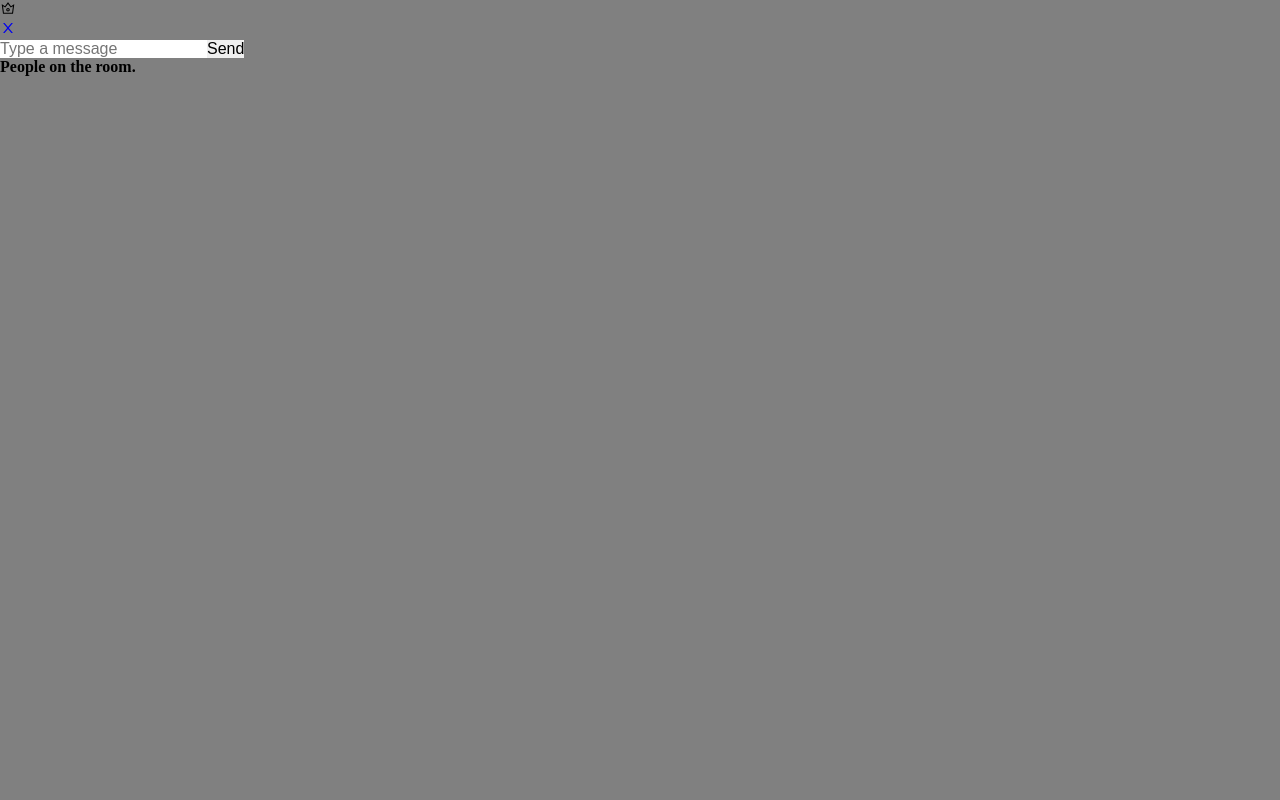
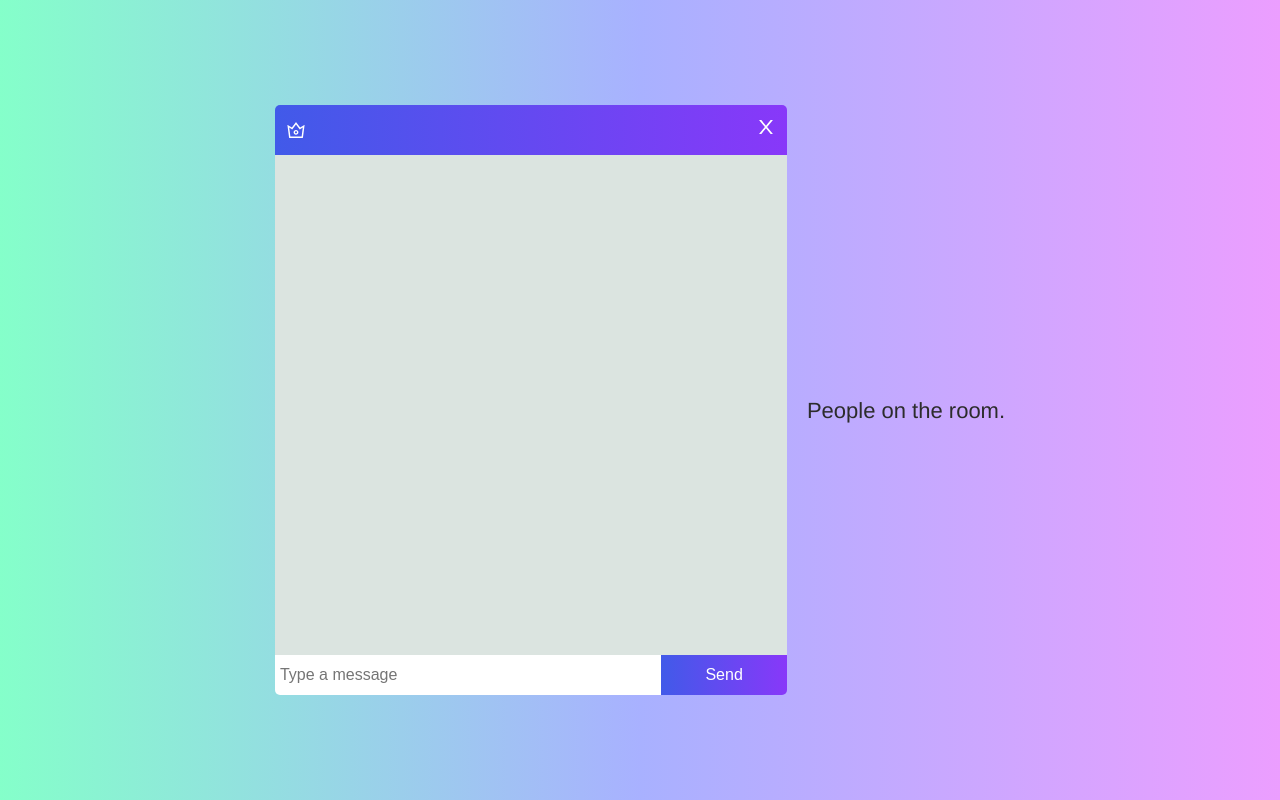
Before and after one commit to bethebikash/chat-app, a React (Create React App) app in the folder client/: page /chat in a window 1280 px wide. Built offline with nearby package versions, Linux system fonts and the light colour scheme.

Commit message:
Styling the application.

```diff
--- a/client/src/App.js
+++ b/client/src/App.js
@@ -2,12 +2,15 @@ import React from 'react';
 import { BrowserRouter as Router, Route } from 'react-router-dom';
 import Chat from './components/Chat/Chat';
 import Join from './components/Join/Join';
-import styled from '@emotion/styled'
+import styled from '@emotion/styled';
 
 const StyledApp = styled('div')`
-    background: gray;
-    height: 100vh;
-    width; 100vw;
+  background-image: linear-gradient(90deg, hsla(154, 100%, 76%, 1) 0%, hsla(234, 100%, 83%, 1) 50%, hsla(288, 100%, 81%, 1) 100%);
+  height: 100vh;
+  width: 100vw;
+  display: flex;
+  justify-content: center;
+  align-items: center;
 `;
 
 const App = () => (
--- a/client/src/components/Chat/Chat.jsx
+++ b/client/src/components/Chat/Chat.jsx
@@ -5,8 +5,23 @@ import InfoBar from '../InfoBar/InfoBar';
 import Input from '../Input/Input';
 import Messages from '../Messages/Messages';
 import RoomInfo from '../RoomInfo/RoomInfo';
+import styled from '@emotion/styled';
 
 let socket;
+
+const StyledWrapper = styled('div')`
+    display: flex;
+    flex-direction: row;
+    gap: 20px;
+`;
+
+const StyledMessanger = styled('div')`
+    border-radius: 5px;
+    display: flex;
+    width: 40vw;
+    flex-direction:column;
+    justify-content: space-between;
+`;
 
 const Chat = ({ location }) => {
     const [name, setName] = useState('');
@@ -51,14 +66,16 @@ const Chat = ({ location }) => {
     console.log(message, messages);
 
     return (
-    <div>
-      <div>
+        <StyledWrapper>
+            <StyledMessanger>
                 <InfoBar room={room} />
                 <Messages messages={messages} name={name} />
                 <Input message={message} setMessage={setMessage} sendMessage={sendMessage} />
+            </StyledMessanger>
+            <div>
+                <RoomInfo users={users} />
             </div>
-      <div><RoomInfo users={users} /></div>
-    </div>
+        </StyledWrapper>
     );
 };
 
--- a/client/src/components/InfoBar/InfoBar.jsx
+++ b/client/src/components/InfoBar/InfoBar.jsx
@@ -1,20 +1,47 @@
+import styled from '@emotion/styled';
 import React from 'react';
 import { AiOutlineClose, AiOutlineCrown } from 'react-icons/ai';
 
+const StyledInfoBar = styled('div')`
+    display: flex;
+    justify-content: space-between;
+    align-items: center;
+    height: 30px;
+    padding: 10px;
+    font-size: 22px;
+    color: #ffffff;
+    background: linear-gradient(to right, #415ae9 0%, #8838f9 100%);
+    overflow: hidden;
+    border-radius: 5px 5px 0 0;
+`;
+
+const StyledHeader = styled('div')`
+    display: flex;
+    align-items: center;
+    gap: 5px;
+`;
+
+const StyledLink = styled('a')`
+    color: #ffffff;
+    &:hover {
+        color: #ffffff;
+    }
+`;
+
 const InfoBar = ({ room }) => {
-  return (
-    <div>
-      <div>
-        <AiOutlineCrown />
-        <h3>{room}</h3>
-      </div>
-      <div>
-        <a href="/">
-          <AiOutlineClose />
-        </a>
-      </div>
-    </div>
-  );
+    return (
+        <StyledInfoBar>
+            <StyledHeader>
+                <AiOutlineCrown />
+                <span>{room}</span>
+            </StyledHeader>
+            <div>
+                <StyledLink href="/">
+                    <AiOutlineClose />
+                </StyledLink>
+            </div>
+        </StyledInfoBar>
+    );
 };
 
 export default InfoBar;
--- a/client/src/components/Input/Input.jsx
+++ b/client/src/components/Input/Input.jsx
@@ -1,9 +1,34 @@
+import styled from '@emotion/styled';
 import React from 'react';
+
+const StyledForm = styled('form')`
+    display: flex;
+    justify-content: space-between;
+`;
+
+const StyledInput = styled('input')`
+    height: 30px;
+    padding: 5px;
+    width: 75%;
+    border-radius: 0 0  0 5px ;
+    align-self: stretch;
+`;
+
+const StyledButton = styled('button')`
+    background: linear-gradient(to right, #415ae9 0%, #8838f9 100%);
+    font-weight: 500;
+    color: #ffffff;
+    height: 40px;
+    width: 25%;
+    padding: 5px;
+    border-radius: 0 0 5px 0;
+    cursor: pointer;
+`;
 
 const Input = ({ message, setMessage, sendMessage }) => {
     return (
-    <form>
-      <input
+        <StyledForm>
+            <StyledInput
                 type="text"
                 placeholder="Type a message"
                 value={message}
@@ -12,8 +37,8 @@ const Input = ({ message, setMessage, sendMessage }) => {
                 }}
                 onKeyPress={(event) => (event.key === 'Enter' ? sendMessage(event) : null)}
             />
-      <button onClick={(event) => sendMessage(event)}>Send</button>
-    </form>
+            <StyledButton onClick={(event) => sendMessage(event)}>Send</StyledButton>
+        </StyledForm>
     );
 };
 
--- a/client/src/components/Join/Join.jsx
+++ b/client/src/components/Join/Join.jsx
@@ -1,27 +1,60 @@
+import styled from '@emotion/styled';
 import React, { useState } from 'react';
 import { Link } from 'react-router-dom';
+
+const StyledWrapper = styled('div')`
+    background-color: #f5faf9;
+    padding: 30px;
+    border-radius: 5px;
+`;
+
+const StyledHeader = styled('h2')`
+    font-size: 24px;
+    text-align: center;
+    border-bottom: 3px solid #69e76f;
+    margin-bottom: 20px;
+`;
+
+const StyledInput = styled('input')`
+    border-bottom: 2px solid #70faff;
+    height: 30px;
+    margin-bottom: 10px;
+    padding: 5px;
+`;
+
+const StyledButton = styled('button')`
+    background: linear-gradient(to right, #43e97b 0%, #38f9d7 100%);
+    font-weight: bold;
+    color: #01110a;
+    width: 100%;
+    height: 30px;
+    padding: 5px;
+    margin-top: 10px;
+    cursor: pointer;
+`;
 
 const Join = () => {
     const [name, setName] = useState('');
     const [room, setRoom] = useState('');
 
     return (
-        <div className="outer-wraper">
-            <div className="inner-wraper">
-                <h1>Join</h1>
-                <div>
-                    <input placeholder="Name" type="text" className="joinInput" onChange={(event) => setName(event.target.value)} />
-                </div>
-                <div>
-                    <input placeholder="Room" type="text" className="joinInput" onChange={(event) => setRoom(event.target.value)} />
-                </div>
-                <Link onClick={(event) => (!name || !room ? event.preventDefault() : null)} to={`/chat?name=${name}&room=${room}`}>
-                    <button className="button" type="submit">
-                        Join
-                    </button>
-                </Link>
+        <StyledWrapper>
+            <StyledHeader>Join</StyledHeader>
+            <div>
+                <StyledInput placeholder="Name" type="text" onChange={(event) => setName(event.target.value)} />
             </div>
-        </div>
+            <div>
+                <StyledInput placeholder="Room" type="text" onChange={(event) => setRoom(event.target.value)} />
+            </div>
+            <Link
+                onClick={(event) => (!name || !room ? event.preventDefault() : null)}
+                to={`/chat?name=${name}&room=${room}`}
+            >
+                <StyledButton className="button" type="submit">
+                    Join
+                </StyledButton>
+            </Link>
+        </StyledWrapper>
     );
 };
 
--- a/client/src/components/Message/Message.jsx
+++ b/client/src/components/Message/Message.jsx
@@ -1,5 +1,44 @@
+import styled from '@emotion/styled';
 import React from 'react';
 import ReactEmoji from 'react-emoji';
+
+const StyledMessageIn = styled('div')`
+    display: flex;
+    gap: 5px;
+    align-items: center;
+    margin: 10px 0;
+    justify-content: flex-start;
+`;
+
+const StyledMessageOut = styled('div')`
+    display: flex;
+    gap: 5px;
+    align-items: center;
+    margin: 10px 0;
+    justify-content: flex-end;
+`;
+
+const StyledUser = styled('div')`
+    font-weight: 100;
+    font-size: 14px;
+    color: #6e6e6e;
+`;
+
+const StyledMyText = styled('div')`
+    background: blue;
+    color: #ffffff;
+    display: inline-block;
+    padding: 3px 8px;
+    border-radius: 50px;
+`;
+
+const StyledOthersText = styled('div')`
+    background: white;
+    color: #000000;
+    display: inline-block;
+    padding: 3px 8px;
+    border-radius: 50px;
+`;
 
 const Message = ({ message: { user, text }, name }) => {
     let isSendByCurrentUser = false;
@@ -11,19 +50,19 @@ const Message = ({ message: { user, text }, name }) => {
     }
 
     return isSendByCurrentUser ? (
-    <div>
-      <p>{trimmedName}</p>
-      <div>
+        <StyledMessageOut>
+            <StyledUser>{trimmedName}</StyledUser>
+            <StyledMyText>
                 <p>{ReactEmoji.emojify(text)}</p>
-      </div>
-    </div>
+            </StyledMyText>
+        </StyledMessageOut>
     ) : (
-    <div>
-      <div>
+        <StyledMessageIn>
+            <StyledOthersText>
                 <p>{ReactEmoji.emojify(text)}</p>
-      </div>
-      <p>{user}</p>
-    </div>
+            </StyledOthersText>
+            <StyledUser>{user}</StyledUser>
+        </StyledMessageIn>
     );
 };
 
--- a/client/src/components/Messages/Messages.jsx
+++ b/client/src/components/Messages/Messages.jsx
@@ -1,16 +1,23 @@
+import styled from '@emotion/styled';
 import React from 'react';
 import ScrollToBottom from 'react-scroll-to-bottom';
 import Message from '../Message/Message';
 
+const StyledMessages = styled(ScrollToBottom)`
+    height: 60vh;
+    padding: 10px;
+    background: #dbe4e0;
+`;
+
 const Messages = ({ messages, name }) => {
     return (
-    <ScrollToBottom>
+        <StyledMessages>
             {messages.map((message, i) => (
                 <div key={i}>
-          <Message message={message} name={name}/>
+                    <Message message={message} name={name} />
                 </div>
             ))}
-    </ScrollToBottom>
+        </StyledMessages>
     );
 };
 
--- a/client/src/components/RoomInfo/RoomInfo.jsx
+++ b/client/src/components/RoomInfo/RoomInfo.jsx
@@ -1,14 +1,29 @@
+import styled from '@emotion/styled';
 import React from 'react';
 
+const StyledRoomInfo = styled('div')`
+    display: flex;
+    flex-direction: column;
+    gap: 5px;
+    margin: 10px 0;
+    height: 100%;
+    color: #2c2c2c;
+    justify-content: center;
+`;
+
+const StyledHeading = styled('div')`
+    font-size: 22px;
+`;
+
 const RoomInfo = ({ users }) => {
-  return (
-    <div>
-      <h2>People on the room.</h2>
-      {users.map((user, i) => (
-        <h4 key={i}>{user.name}</h4>
-      ))}
-    </div>
-  );
+    return (
+        <StyledRoomInfo>
+            <StyledHeading>People on the room.</StyledHeading>
+            {users.map((user, i) => (
+                <span key={i}>─ {user.name}</span>
+            ))}
+        </StyledRoomInfo>
+    );
 };
 
 export default RoomInfo;
--- a/client/src/index.css
+++ b/client/src/index.css
@@ -6,3 +6,9 @@
     font-size: 100%;
     vertical-align: baseline;
 }
+
+body {
+    font-family: 'Franklin Gothic Medium', 'Arial Narrow', Arial, sans-serif;
+    line-height: 1.5;
+    letter-spacing: normal;
+}
```
Lines whose indentation alone changed are shown as unchanged.
